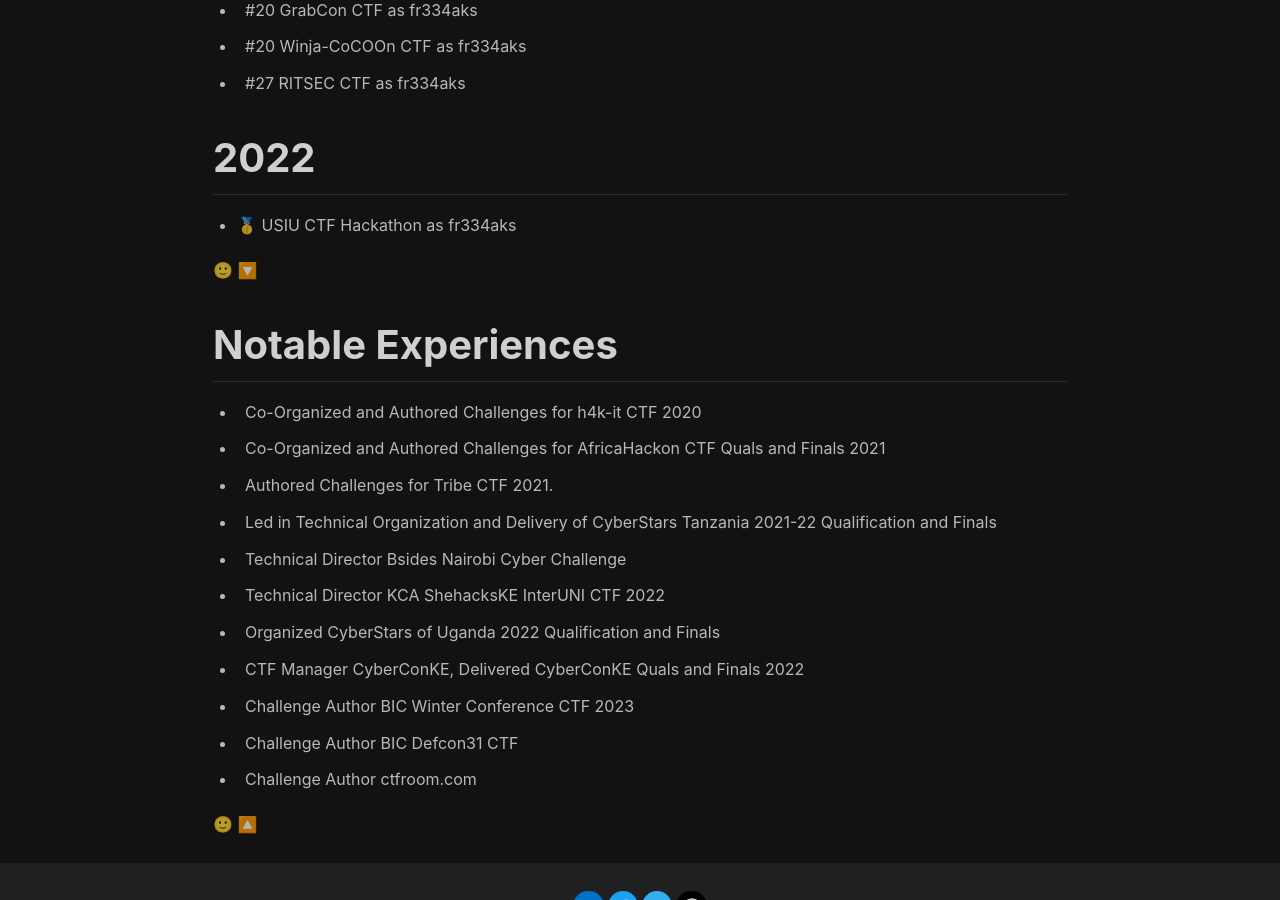
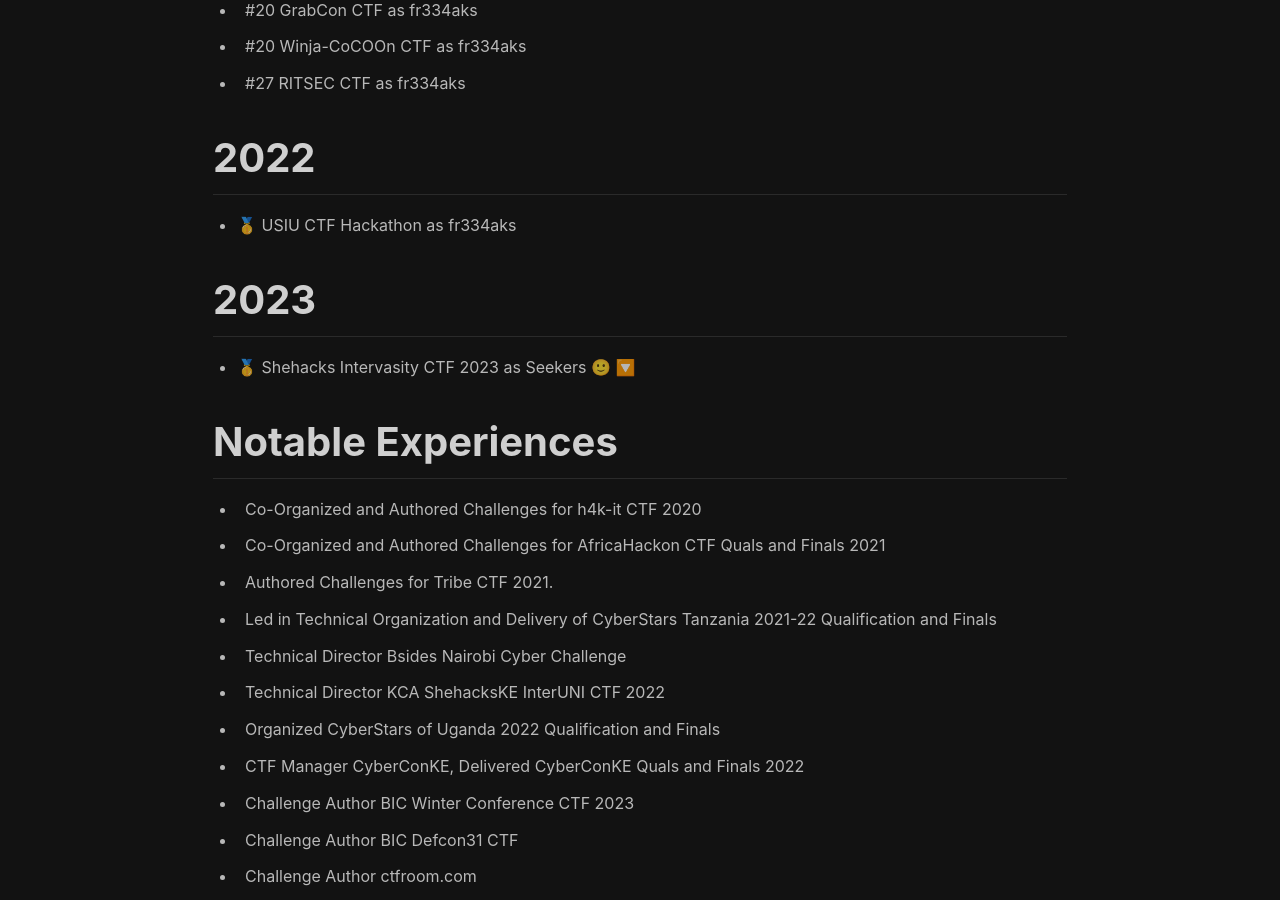
Before and after one commit to k0imet/repo, a Jekyll site: the page built from about.md, in a window 1280 px wide and 900 px high, scrolled down 1262 px. Built offline with Jekyll 4.4.1, drawn with Linux system fonts in a browser that asks for light colours; nearby versions of some CDN libraries.

Commit message:
Update about.md

```diff
--- a/about.md
+++ b/about.md
@@ -89,6 +89,9 @@ Below are some of my/our achievements.
 
 - 🥇 USIU CTF Hackathon as fr334aks
 
+# 2023
+
+- 🥇 Shehacks Intervasity CTF 2023 as Seekers
 🙂 🔽
 
 # Notable Experiences
```
